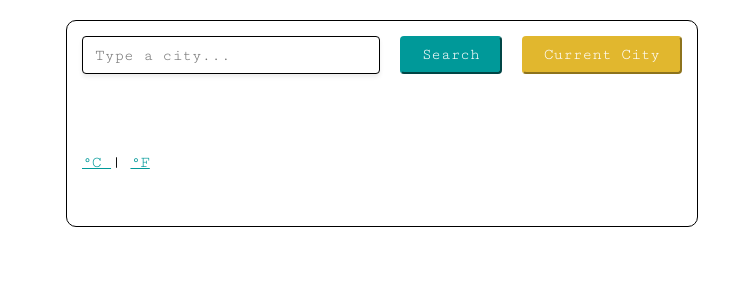
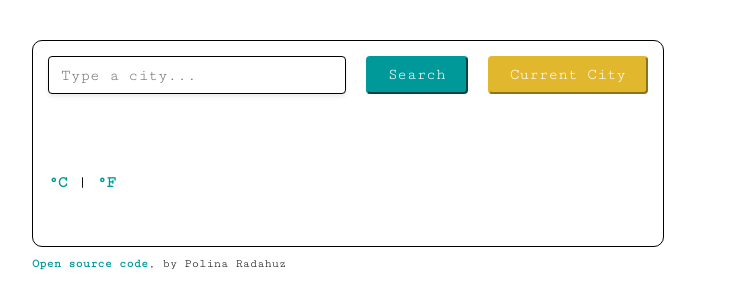
Before and after one commit to pollyshoot/shecodesplus_project, a plain HTML site: page index.html in a window 1280 px wide. Shown: the whole page, without its empty margins (258-987 px from the left). Drawn offline with nearby package versions, Linux system fonts and the light colour scheme; no server answers.

Commit message:
added source link, changed app positioning

```diff
--- a/index.html
+++ b/index.html
@@ -4,9 +4,7 @@
 <head>
   <title>Parcel Sandbox</title>
   <meta charset="UTF-8" />
-  <script src="https://cdn.jsdelivr.net/npm/bootstrap@5.3.0/dist/js/bootstrap.min.js"
-    integrity="sha384-fbbOQedDUMZZ5KreZpsbe1LCZPVmfTnH7ois6mU1QK+m14rQ1l2bGBq41eYeM/fS"
-    crossorigin="anonymous"></script>
+
   <script src="https://cdn.jsdelivr.net/npm/axios@1.1.2/dist/axios.min.js"></script>
   <link
     href="https://fonts.googleapis.com/css2?family=Bitter:wght@200;500;700;900&family=Bitter:wght@200;500;700;900&family=Cutive+Mono&Indie+Flower&family=Roboto:wght@300&display=swap"
@@ -60,6 +58,9 @@
           </div>
         </div>
       </div>
+      <div class="source">
+        <a href="https://github.com/pollyshoot/shecodesplus_project" target="_blank">Open source code</a>, by Polina Radahuz
+      </div>
     </div>
   </div>
 
--- a/src/style.css
+++ b/src/style.css
@@ -11,6 +11,12 @@ h1 {
   margin: 0;
 }
 
+.container {
+
+width: 700px;
+
+  margin: 40px auto;
+}
 ul {
   margin: 0 0 10px;
   padding: 0;
@@ -18,6 +24,8 @@ ul {
 
 a {
   color: #009999;
+  text-decoration: none;
+  font-weight: bold;
 }
 li {
   font-size: 16px;
@@ -31,10 +39,11 @@ li {
 #time {
   font-size: 18px;
 }
+
 .weather_application {
   border: 1px solid #000;
   padding: 15px;
-  margin: 20px auto;
+
   border-radius: 10px;
   max-width: 600px;
 }
@@ -134,3 +143,8 @@ img {
   display: flex;
   justify-content: flex-start;
 }
+
+.source {
+margin-top: 10px;
+font-size: 12px;
+}
```
